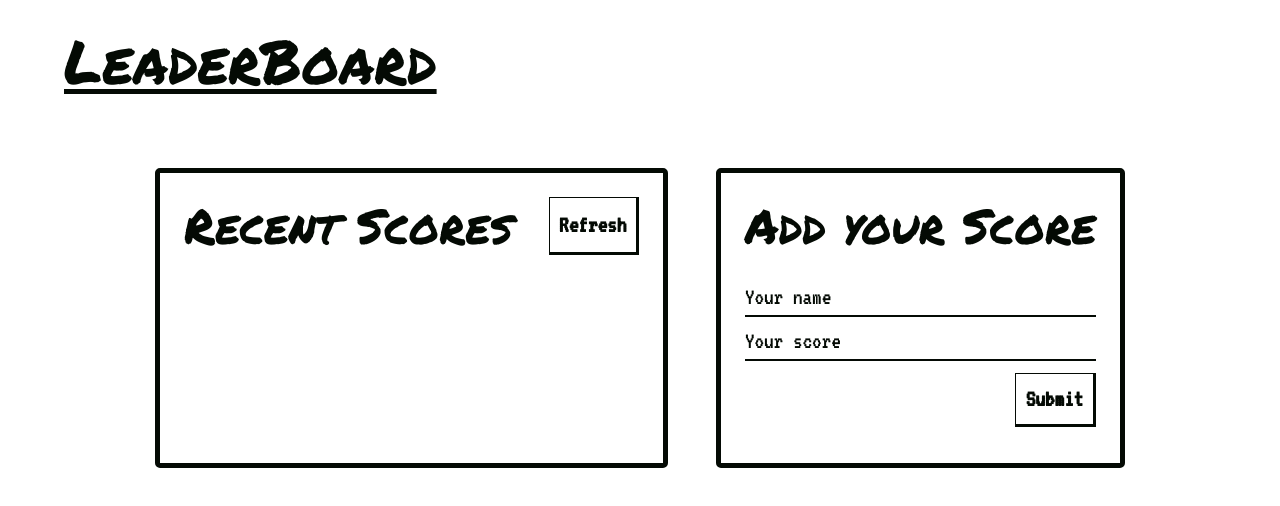
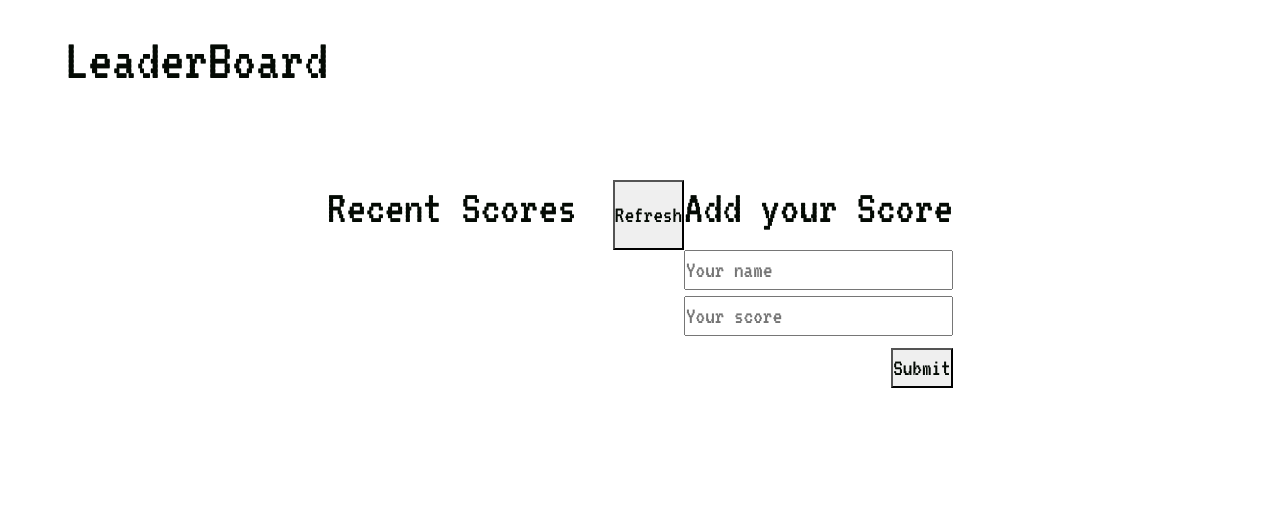
Before and after one commit to Benawi/Leaderboard, a website built with webpack: page src/index.html in a window 1280 px wide. Built offline with nearby package versions, Linux system fonts and the light colour scheme; no server answers.

```diff
--- a/src/styles.css
+++ b/src/styles.css
@@ -3,6 +3,8 @@
 :root {
   --main-color: #040a04;
   --main-bc-color: white !important;
+  --secundary-color: #0080fe;
+  --button-color: #383;
 }
 
 * {
@@ -28,155 +30,3 @@
   max-width: 1200px;
   max-height: 100vh;
 }
-
-/* BUTTON STYLES */
-.default-button {
-  background-color: var(--main-bc-color);
-  border-top: 1px solid var(--main-color);
-  border-left: 1px solid var(--main-color);
-  border-bottom: 3px solid var(--main-color);
-  border-right: 3px solid var(--main-color);
-  color: var(--main-color);
-  padding: 0.3rem 0.4rem;
-  font-weight: 800;
-}
-
-.default-button:active {
-  border-top: 3px solid var(--main-color);
-  border-left: 3px solid var(--main-color);
-  border-bottom: 1px solid var(--main-color);
-  border-right: 1px solid var(--main-color);
-}
-
-/* INPUT STYLES */
-
-input[type=number] {
-  -moz-appearance: textfield;
-  appearance: textfield;
-  margin: 0;
-}
-
-input[type=number]::-webkit-inner-spin-button,
-input[type=number]::-webkit-outer-spin-button {
-  -webkit-appearance: none;
-  margin: 0;
-}
-
-.default-input-style {
-  background-color: var(--main-bc-color);
-  color: var(--main-color);
-  border: none;
-  border-bottom: 2px solid var(--main-color);
-}
-
-.default-input-style:focus {
-  border: 2px solid var(--main-color);
-  outline: none;
-}
-
-.default-input-style::placeholder {
-  color: var(--main-color);
-}
-
-/* FONT STYLES */
-
-.paragraph-style {
-  margin: 0 !important;
-}
-
-.underline-effect {
-  text-decoration: underline;
-  text-decoration-color: var(--main-color);
-  text-decoration-thickness: 5px;
-  text-underline-offset: 5px;
-}
-
-.title-style {
-  font-family: 'Permanent Marker', cursive;
-  color: var(--main-color);
-  margin-bottom: 0 !important;
-}
-
-/* LEFT CONTENT */
-.left-content {
-  padding: 1rem;
-  border-bottom: 3rem;
-  margin-bottom: 2rem;
-  border: 5px solid var(--main-color);
-  border-radius: 5px;
-  width: 100%;
-  min-height: 300px;
-  max-height: 450px;
-  overflow-y: hidden;
-}
-
-.leaderboard-container {
-  overflow-y: scroll;
-  height: 100%;
-}
-
-.leaderboard-container::-webkit-scrollbar {
-  width: 10px;
-}
-
-.leaderboard-container::-webkit-scrollbar-track {
-  background: #dfdddd;
-}
-
-.leaderboard-container::-webkit-scrollbar-thumb {
-  background: var(--main-color);
-}
-
-.leaderboard-container::-webkit-scrollbar-thumb:hover {
-  background: var(--main-color);
-}
-
-.left-content-header {
-  border-bottom: 1px solid var(--secundary-color);
-  padding-bottom: 1rem;
-}
-
-.leaderboard-rows {
-  align-items: center;
-  padding: 0.1rem 0.1rem;
-  border-bottom: 1px solid var(--secundary-color);
-}
-
-.leaderboard-rows:nth-child(even) {
-  background-color: #dcdcdc;
-}
-
-.spinner-border {
-  top: 50%;
-  left: 45%;
-  color: var(--main-color);
-}
-
-/* RIGHT CONTENT */
-.right-content {
-  padding: 1rem;
-  border: 5px solid var(--main-color);
-  border-radius: 5px;
-  width: 100%;
-}
-
-.right-content-header {
-  padding-bottom: 1rem;
-}
-
-@media only screen and (min-width: 768px) {
-  .left-content {
-    width: auto;
-  }
-
-  .right-content {
-    width: auto;
-  }
-}
-
-@media only screen and (min-width: 1024px) {
-  .left-content {
-    margin-bottom: 0;
-    margin-right: 2rem;
-  }
-}
```
